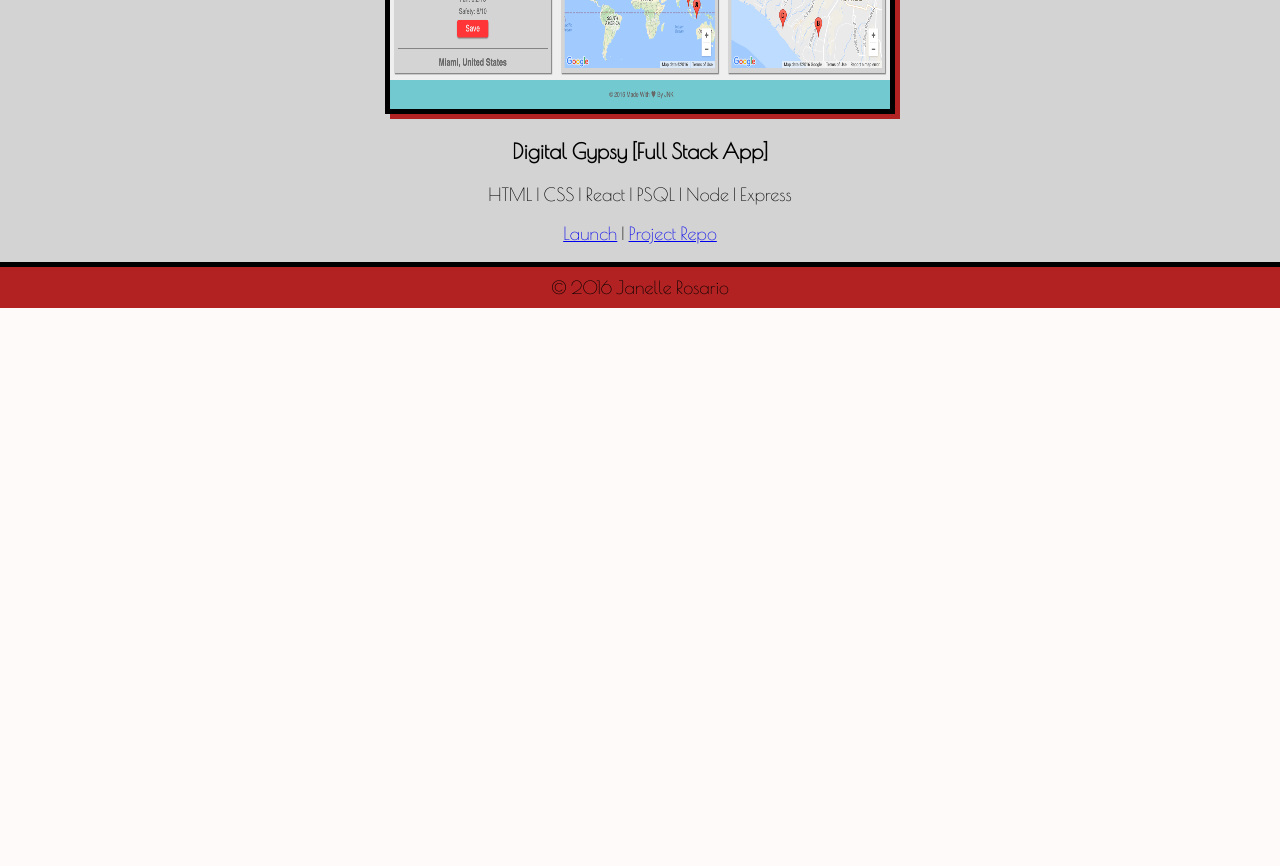
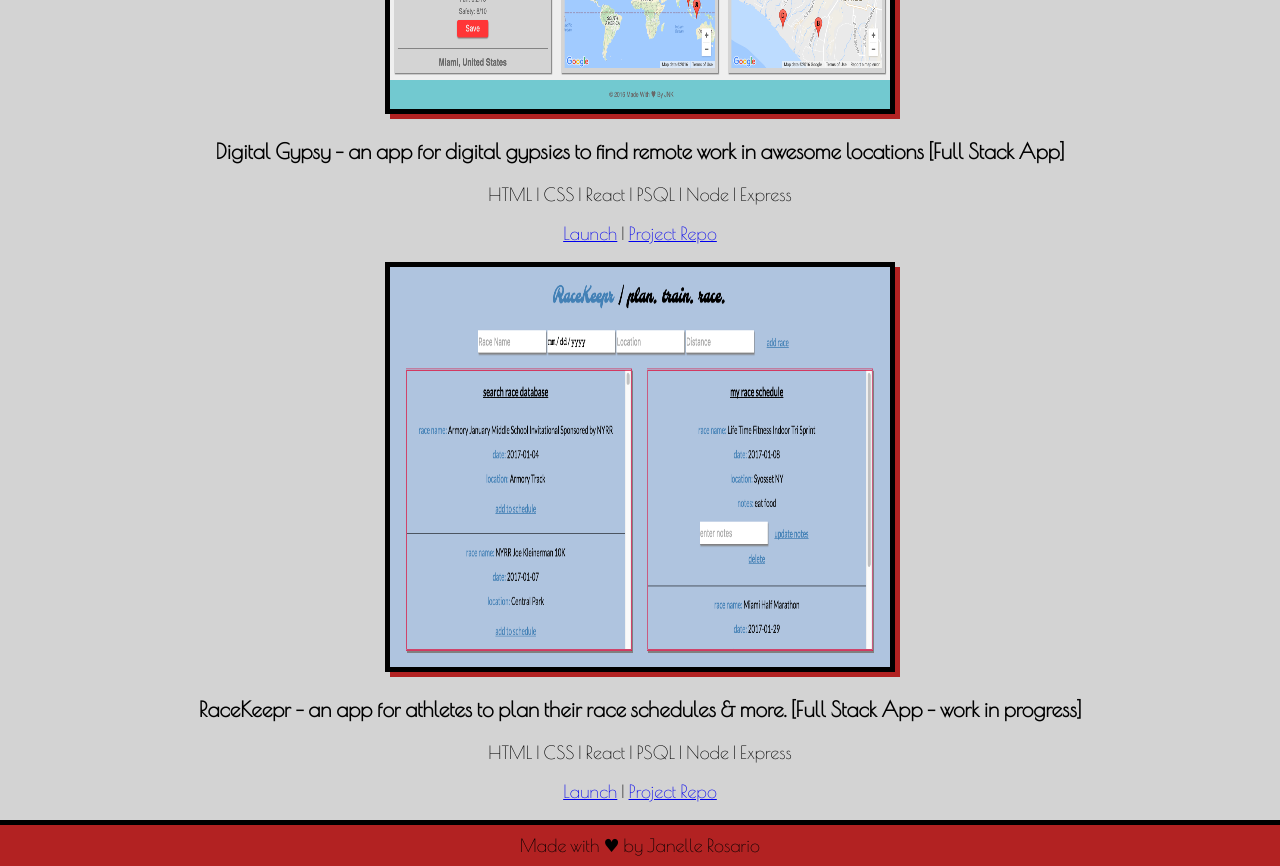
Before and after one commit to janellerosario/janellerosario.github.io, a plain HTML site: page index.html in a window 1280 px wide. Shown: the part 1980-2846 px from the top of the page. Before the commit the page ends 2288 px from the top, so only its background shows below. Drawn offline with nearby package versions, Linux system fonts and the light colour scheme.

Commit message:
added project 4

```diff
--- a/index.html
+++ b/index.html
@@ -35,17 +35,23 @@
    </div>
    <div class="project-2">
      <img class="project-2-pic" src="images/museum-madness-project2.png" alt="museum-madness-app">
-      <h3>Museum Madness [Full Stack App]</h3>
+      <h3>Museum Madness - a tool to manage your NYC Museum memories [Full Stack App]</h3>
       <p>HTML | CSS | Node | Express | MongoDB</p>
       <p><a href="http://museum-madness-nyc.herokuapp.com/" target="_blank">Launch</a> | <a href="https://github.com/janellerosario/museum-madness" target="_blank">Project Repo</a></p>
    </div>
    <div class="project-3">
      <img class="project-3-pic" src="images/digital-gypsy-proj3.png" alt="digital-gypsy-app">
-     <h3>Digital Gypsy [Full Stack App]</h3>
+     <h3>Digital Gypsy - an app for digital gypsies to find remote work in awesome locations [Full Stack App]</h3>
      <p>HTML | CSS | React | PSQL | Node | Express</p>
      <p><a href="http://digitalgypsy.herokuapp.com/" target="_blank">Launch</a> | <a href="https://github.com/Digital-Gypsy/digital-gypsy-app" target="_blank">Project Repo</a></p>
    </div>
+   <div class="project-4">
+     <img class="project-4-pic" src="images/racekeepr-screen-shot.png" alt="racekeepr-app">
+     <h3>RaceKeepr - an app for athletes to plan their race schedules & more. [Full Stack App - work in progress]</h3>
+     <p>HTML | CSS | React | PSQL | Node | Express</p>
+     <p><a href="http://racekeepr.herokuapp.com/" target="_blank">Launch</a> | <a href="https://github.com/janellerosario/racekeepr" target="_blank">Project Repo</a></p>
+   </div>
 </div>
-<footer>© 2016 Janelle Rosario</footer>
+<footer>Made with &hearts; by Janelle Rosario</footer>
 </body>
 </html>
--- a/style.css
+++ b/style.css
@@ -48,13 +48,15 @@ footer {
 }
 .project-1,
 .project-2,
-.project-3 {
+.project-3,
+.project-4 {
 
 }
 
 .project-1-pic,
 .project-2-pic,
-.project-3-pic {
+.project-3-pic,
+.project-4-pic {
   height: 400px;
   width: 500px;
   position: relative;
```
Also changed, not shown: images/racekeepr-screen-shot.png (added).
